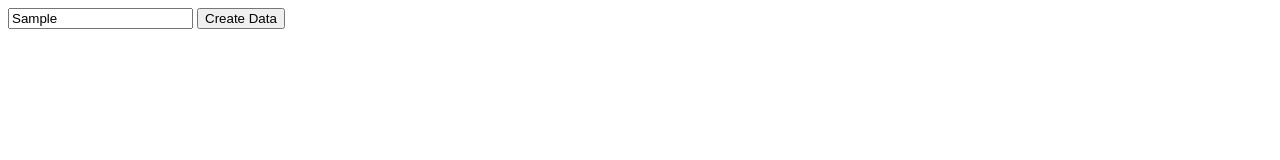
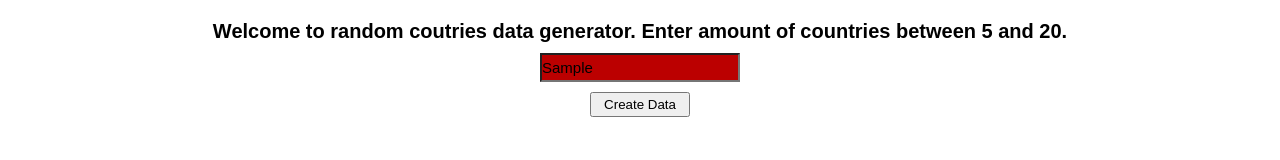
Before and after one commit to Czoso/Countries-data-generator-REST-API-, a plain HTML site: page index.html in a window 1280 px wide. Both pictures are taken after typing "Sample" into the empty fields and a click on the button "Create Data". Drawn offline with Linux system fonts and the light colour scheme.

Commit message:
Created styling

```diff
--- a/index.html
+++ b/index.html
@@ -8,9 +8,13 @@
     <title>Random Countries</title>
   </head>
   <body>
+    <h1>
+      Welcome to random coutries data generator. Enter amount of countries
+      between 5 and 20.
+    </h1>
     <input type="text" class="user-amount-input" />
     <button class="submit">Create Data</button>
-    <main class="listContainer"></main>
+    <main class="list-container"></main>
 
     <script type="module" src="dom-utils.js"></script>
     <script type="module" src="data-fetch.js"></script>
--- a/style.css
+++ b/style.css
@@ -0,0 +1,50 @@
+* {
+  box-sizing: border-box;
+  margin: 0;
+  padding: 0;
+}
+html {
+  font-family: sans-serif;
+  font-size: 10px;
+}
+body {
+  display: flex;
+  flex-direction: column;
+  align-items: center;
+  gap: 10px;
+}
+h1 {
+  padding-top: 20px;
+  font-size: 2rem;
+}
+.user-amount-input {
+  width: 200px;
+  line-height: 25px;
+  font-size: 1.5rem;
+}
+.submit {
+  width: 100px;
+  height: 25px;
+}
+.invalid {
+  background-color: #b00;
+}
+.list-container {
+  width: 80%;
+}
+.country {
+  display: flex;
+  gap: 10px;
+  justify-content: flex-end;
+  width: 80%;
+  font-size: 1.5rem;
+}
+.country__capital {
+  flex-basis: 25%;
+}
+.country__population {
+  flex-basis: 25%;
+}
+.country__languages {
+  flex-basis: 25%;
+}
```
